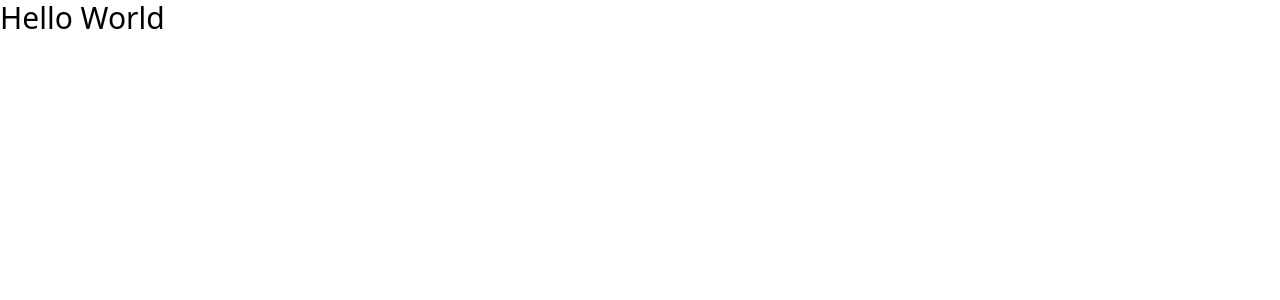
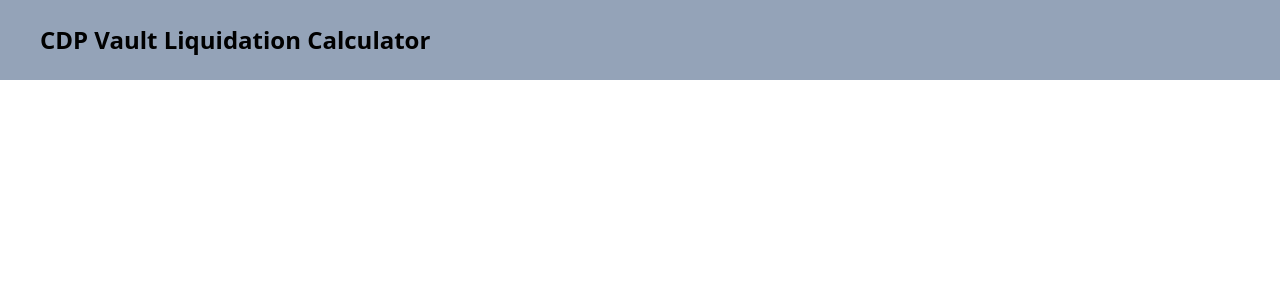
Before and after one commit to kimlong0/defi-tools, a Next.js app: page / in a window 1280 px wide. Shown: the top 300 px of the page. Built offline with nearby package versions, Linux system fonts and the light colour scheme.

Commit message:
logo test

```diff
--- a/components/navbar.tsx
+++ b/components/navbar.tsx
@@ -1,6 +1,8 @@
 function Navbar() {
   return (
-    <div>navbar</div>
+    <div className="md:px-10 px-8 py-6 bg-slate-400">
+        <p className="text-2xl font-semibold">CDP Vault Liquidation Calculator</p>
+    </div>
   )
 }
 
--- a/pages/index.tsx
+++ b/pages/index.tsx
@@ -2,6 +2,9 @@ import Head from 'next/head'
 import Image from 'next/image'
 import { Inter } from '@next/font/google'
 import styles from '@/styles/Home.module.css'
+
+// Components
+import Navbar from '@/components/navbar'
 
 const inter = Inter({ subsets: ['latin'] })
 
@@ -9,13 +12,13 @@ export default function Home() {
   return (
     <>
       <Head>
-        <title>Create Next App</title>
-        <meta name="description" content="Generated by create next app" />
+        <title>DEFI-Tools</title>
+        <meta name="description" content="CDP dashboard" />
         <meta name="viewport" content="width=device-width, initial-scale=1" />
         <link rel="icon" href="/favicon.ico" />
       </Head>
       <main>
-        <h1 className="text-3xl">Hello World</h1>
+        <Navbar />
       </main>
     </>
   )
```
